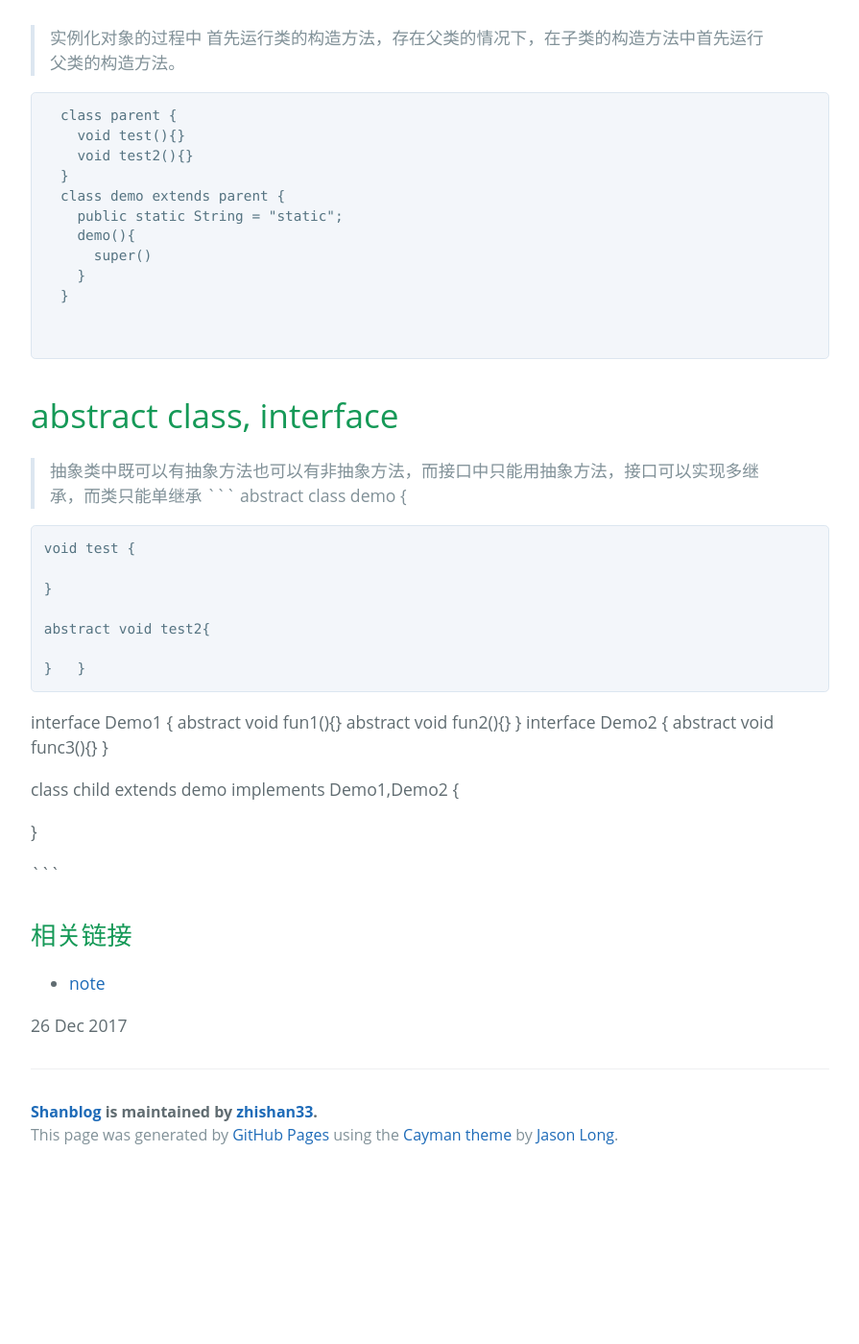
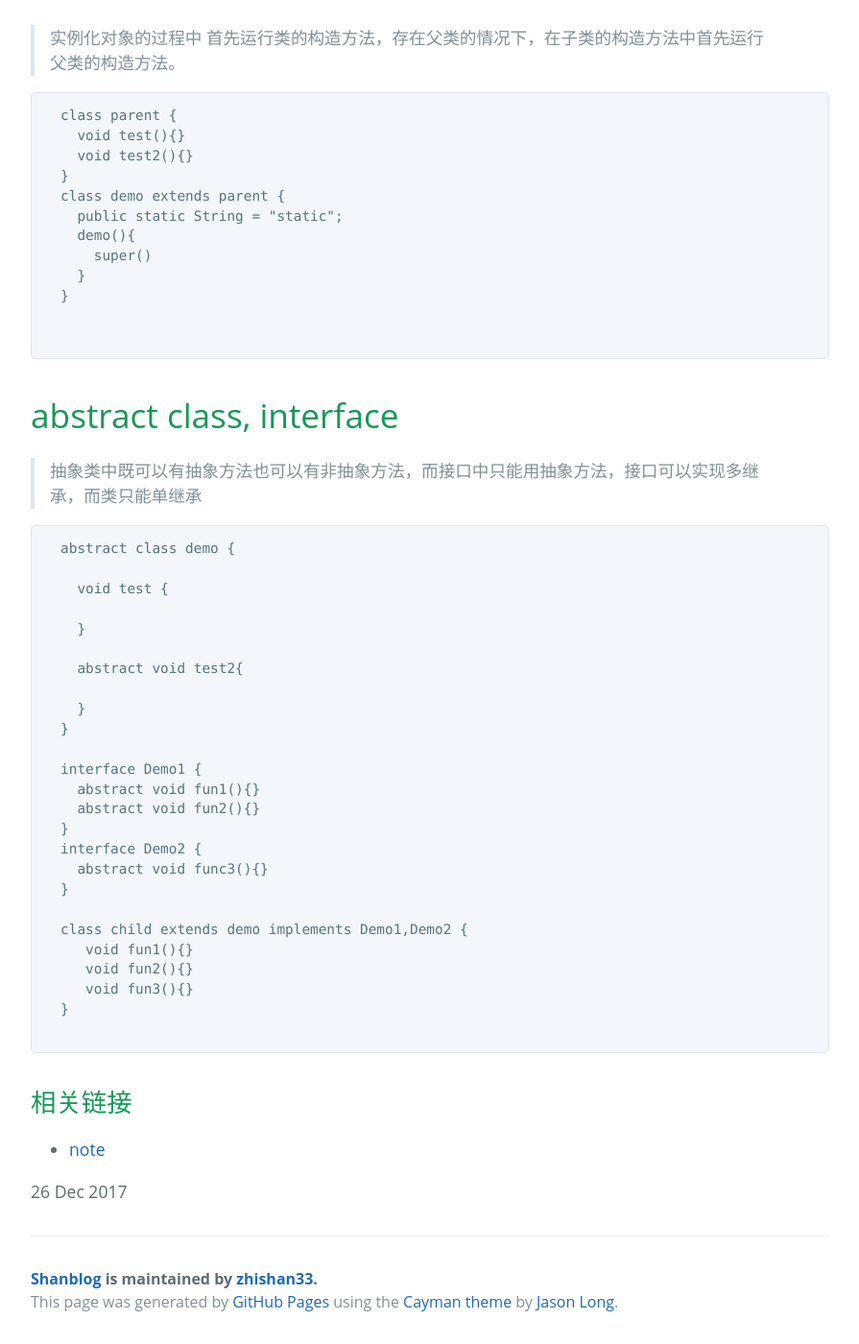
Before and after one commit to zhishan33/shanBlog, a Jekyll site: the page built from _posts/2017-12-26-java-extends.md, in a window 1280 px wide and 1400 px high, scrolled down 459 px. Shown: the whole window at 96% size, without its empty margins (192-1087 px from the left). Built offline with Jekyll 4.4.1, drawn with Linux system fonts in a browser that asks for light colours; before the commit the page ends 1685 px from its top, so only the background shows below that.

Commit message:
Update 2017-12-26-java-extends.md

````diff
--- a/_posts/2017-12-26-java-extends.md
+++ b/_posts/2017-12-26-java-extends.md
@@ -27,6 +27,7 @@ title: java 基础 继承 接口
 # abstract class, interface
 
 > 抽象类中既可以有抽象方法也可以有非抽象方法，而接口中只能用抽象方法，接口可以实现多继承，而类只能单继承
+
 ```
   abstract class demo {
 
@@ -48,7 +49,9 @@ title: java 基础 继承 接口
   }
 
   class child extends demo implements Demo1,Demo2 {
-
+     void fun1(){}
+     void fun2(){}
+     void fun3(){}
   }
 
 ```
````
